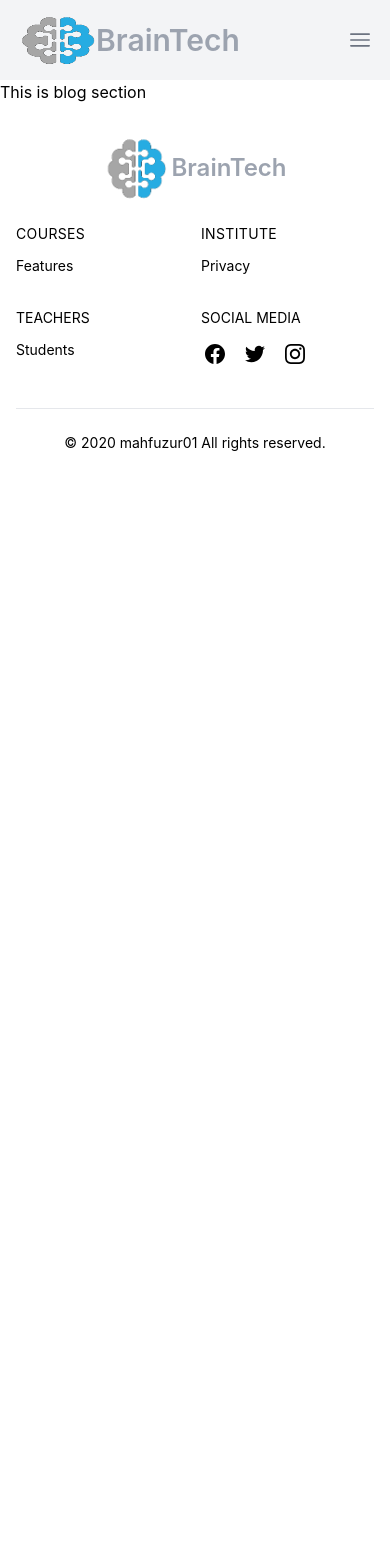
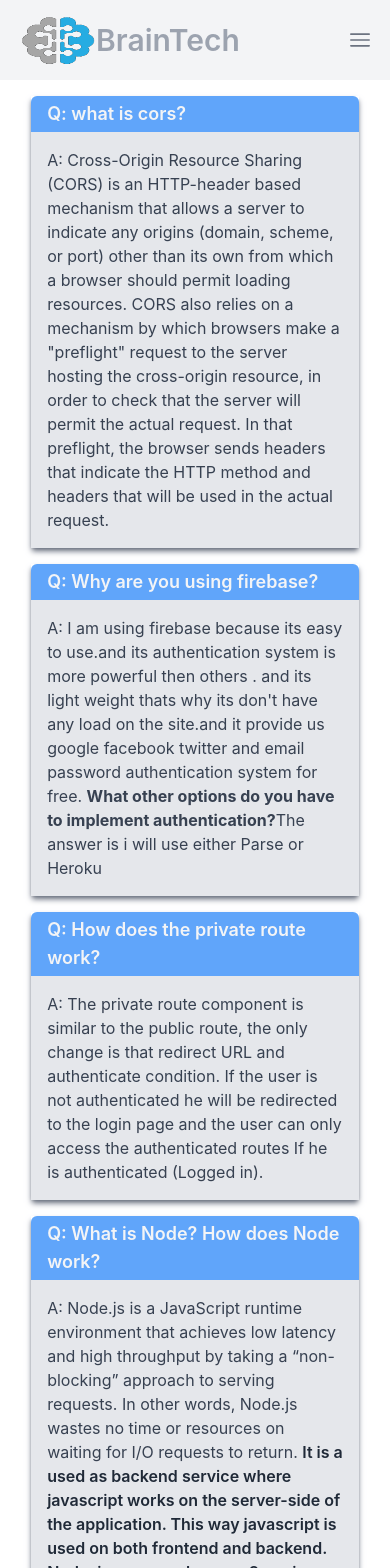
Before and after one commit to mahfuzurrahman01/braintech-client, a React (Create React App) app: page /blog in a window 390 px wide. Shown: the top 1568 px of the page. Before the commit the page ends 844 px from the top, so only its background shows below. Built offline with nearby package versions, Linux system fonts and the light colour scheme.

Commit message:
blog section done with responsive

```diff
--- a/src/Components/Blog/Blog.jsx
+++ b/src/Components/Blog/Blog.jsx
@@ -2,8 +2,24 @@
 
 const Blog = () => {
     return (
-        <div>
-            <h1>This is blog section</h1>
+        <div className='w-11/12 mx-auto md:mt-10 mt-3'>
+            <div className='md:w-1/2 w-11/12 shadow-md shadow-gray-500 mt-4 mx-auto'>
+                <p className='text-gray-100 font-semibold text-lg bg-blue-400 rounded-tr-md rounded-tl-md py-1 px-4 '>Q: what is cors?</p>
+                <p className='text-gray-700 bg-gray-200 p-4'>A: Cross-Origin Resource Sharing (CORS) is an HTTP-header based mechanism that allows a server to indicate any origins (domain, scheme, or port) other than its own from which a browser should permit loading resources. CORS also relies on a mechanism by which browsers make a "preflight" request to the server hosting the cross-origin resource, in order to check that the server will permit the actual request. In that preflight, the browser sends headers that indicate the HTTP method and headers that will be used in the actual request.</p>
+            </div>
+            <div className='md:w-1/2 w-11/12 shadow-md shadow-gray-500 mt-4 mx-auto'>
+                <p className='text-gray-100 font-semibold text-lg bg-blue-400 rounded-tr-md rounded-tl-md py-1 px-4 '>Q: Why are you using firebase?</p>
+                <p className='text-gray-700 bg-gray-200 p-4'>A: I am using firebase because its easy to use.and its authentication system is more powerful then others . and its light weight thats why its don't have any load on the site.and it provide us google facebook twitter and email password authentication system for free. <span className='font-bold'>What other options do you have to implement authentication?</span>
+                The answer is i will use either Parse or Heroku </p>
+            </div>
+            <div className='md:w-1/2 w-11/12 shadow-md shadow-gray-500 mt-4 mx-auto'>
+                <p className='text-gray-100 font-semibold text-lg bg-blue-400 rounded-tr-md rounded-tl-md py-1 px-4 '>Q: How does the private route work?</p>
+                <p className='text-gray-700 bg-gray-200 p-4'>A: The private route component is similar to the public route, the only change is that redirect URL and authenticate condition. If the user is not authenticated he will be redirected to the login page and the user can only access the authenticated routes If he is authenticated (Logged in).</p>
+            </div>
+            <div className='md:w-1/2 w-11/12 shadow-md shadow-gray-500 mt-4 mx-auto'>
+                <p className='text-gray-100 font-semibold text-lg bg-blue-400 rounded-tr-md rounded-tl-md py-1 px-4 '>Q: What is Node? How does Node work?</p>
+                <p className='text-gray-700 bg-gray-200 p-4'>A:  Node.js is a JavaScript runtime environment that achieves low latency and high throughput by taking a “non-blocking” approach to serving requests. In other words, Node.js wastes no time or resources on waiting for I/O requests to return. <span className='text-gray-800 font-semibold'>It is a used as backend service where javascript works on the server-side of the application. This way javascript is used on both frontend and backend. Node. js runs on chrome v8 engine which converts javascript code into machine code, it is highly scalable, lightweight, fast, and data-intensive.</span></p>
+            </div>
         </div>
     );
 };
--- a/src/Components/CheckOut/CheckOut.jsx
+++ b/src/Components/CheckOut/CheckOut.jsx
@@ -2,7 +2,9 @@
 import { useLoaderData } from 'react-router-dom';
 
 const CheckOut = () => {
+    //use loader data for load the fetch data
     const data = useLoaderData()
+    //destructure
     const { name, pricing, beginnerPricing, proPricing } = data;
     return (
         <div>
--- a/src/Components/Course details/Details.jsx
+++ b/src/Components/Course details/Details.jsx
@@ -2,7 +2,9 @@
 import { Link, useLoaderData } from 'react-router-dom';
 
 const Details = () => {
+    //use loader data from fetch
     const data = useLoaderData()
+    //object destructured
     const { id, name, picture, classes, intro, roadmap } = data
     return (
         <div>
--- a/src/Components/Courses/Courses.jsx
+++ b/src/Components/Courses/Courses.jsx
@@ -4,6 +4,7 @@
 import LeftNav from './LeftNav';
 
 const Courses = () => {
+    //useloaderdata use for fetching the data from routes loader
     const courses = useLoaderData()
     return (
         <div>
--- a/src/Components/Courses/LeftNav.jsx
+++ b/src/Components/Courses/LeftNav.jsx
@@ -5,6 +5,7 @@
 import Slider from '../Shared/Slider';
 
 const LeftNav = () => {
+    //state is use for stored the data came from fetch
     const [courses,setCourses] = useState([]);
     useEffect(()=>{
         fetch('http://localhost:5000/courses')
--- a/src/Components/Register/Register.jsx
+++ b/src/Components/Register/Register.jsx
@@ -16,8 +16,12 @@
                 <h1 className="lg:text-3xl text-2xl font-semibold text-center text-blue-400">Register</h1>
                 <form noValidate="" action="" className="space-y-6 ng-untouched ng-pristine ng-valid">
                     <div className="space-y-1 text-sm">
-                        <label htmlFor="username" className="block text-gray-600">Username</label>
-                        <input type="text" name="username" id="username" placeholder="Username" className="w-full px-4 py-3 rounded-md bg-gray-100 text-gray-900 border-violet-400" />
+                        <label htmlFor="username" className="block text-gray-600">Name</label>
+                        <input type="text" name="username" id="username" placeholder="full name" className="w-full px-4 py-3 rounded-md bg-gray-100 text-gray-900 border-violet-400" />
+                    </div>
+                    <div className="space-y-1 text-sm">
+                        <label htmlFor="photourl" className="block text-gray-600">Photo url</label>
+                        <input type="text" name="photourl" id="photourl" placeholder="Photo url" className="w-full px-4 py-3 rounded-md bg-gray-100 text-gray-900 border-violet-400" />
                     </div>
                     <div className="space-y-1 text-sm">
                         <label htmlFor="email" className="block text-gray-600">Email</label>
--- a/src/Components/Shared/Card.jsx
+++ b/src/Components/Shared/Card.jsx
@@ -2,6 +2,7 @@
 import { Link } from 'react-router-dom';
 
 const Card = ({ course }) => {
+    //destructure the course object came as props which is an object
     const { picture, name, id } = course;
     return (
         <Link to={`/courses/${id}`}>
--- a/src/Components/Shared/Slider.jsx
+++ b/src/Components/Shared/Slider.jsx
@@ -2,6 +2,7 @@
 import "react-responsive-carousel/lib/styles/carousel.min.css"; // requires a loader
 import { Carousel } from 'react-responsive-carousel';
 const Slider = () => {
+    //this slider will be shown in the left nav
     return (
         <div className='md:block hidden'>
             <Carousel autoPlay showThumbs={false} infiniteLoop={true} showStatus={false} swipeable>
```
